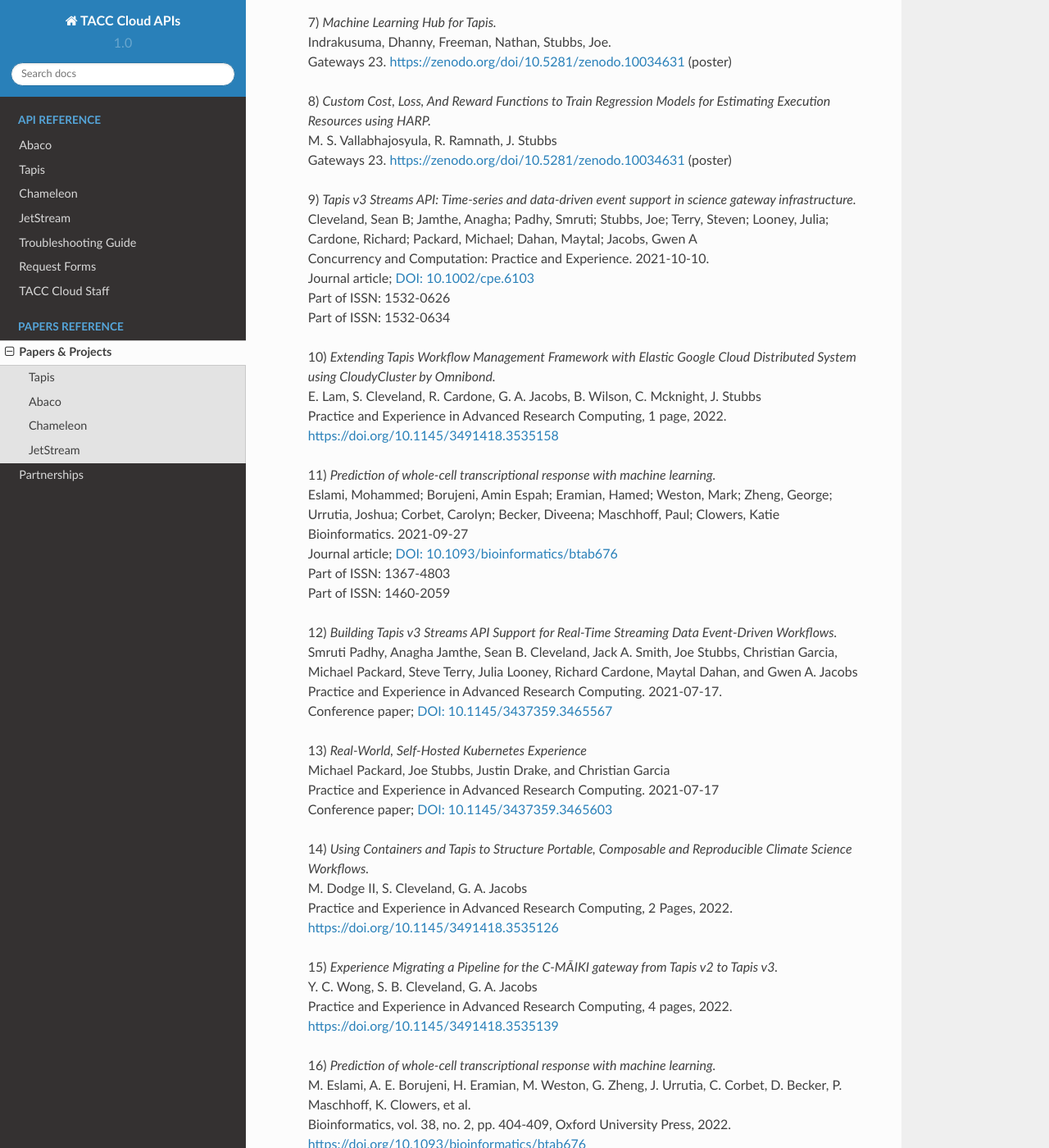
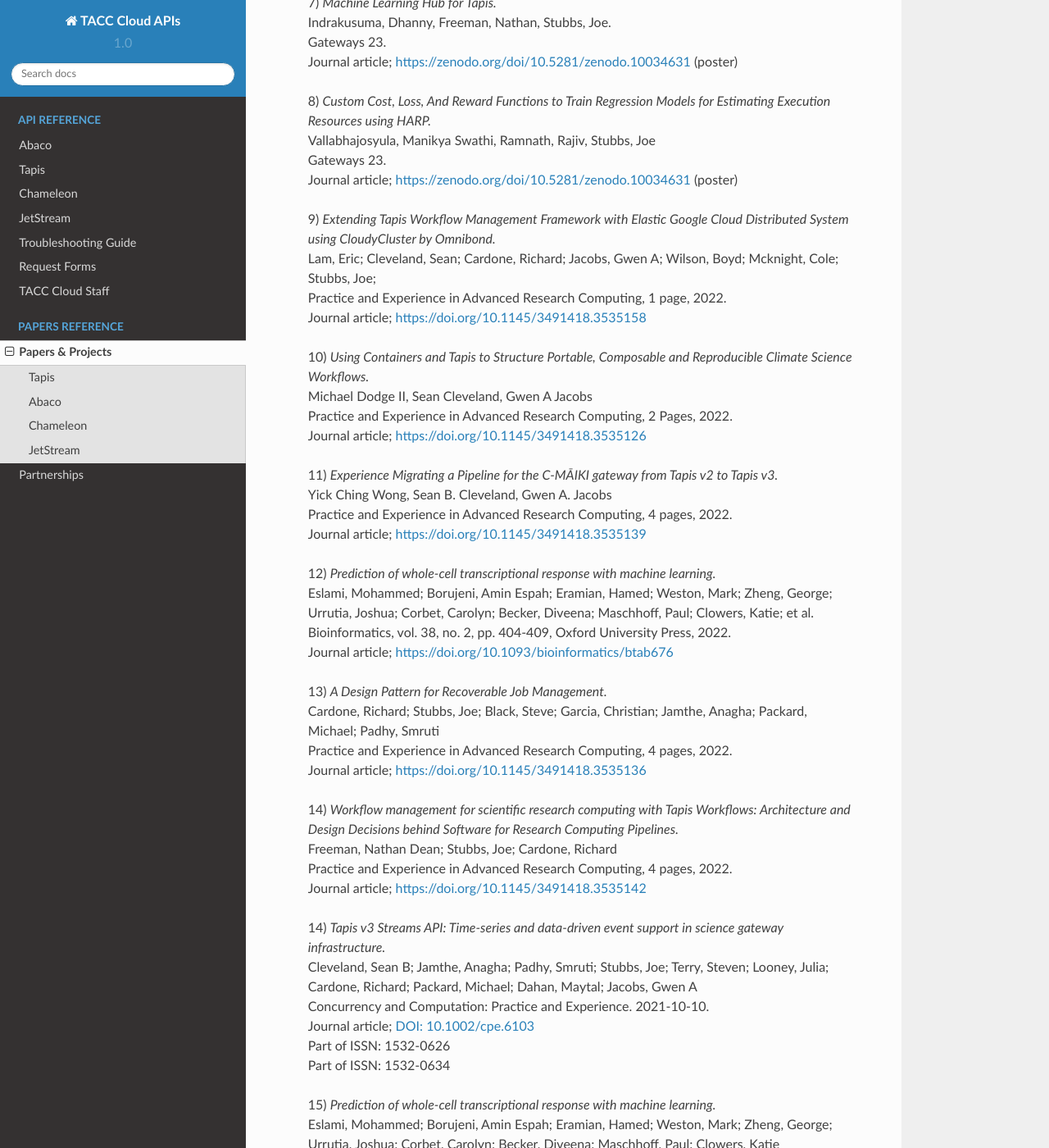
Before and after one commit to TACC-Cloud/tacc-cloud-docs, a Sphinx documentation site: the page built from docs/resources/papers.rst, in a window 1280 px wide and 1400 px high, scrolled down 1222 px. Shown: the whole window at 82% size. Built offline with Sphinx 7.4.7 and the Read the Docs theme 2.0.0, drawn with Linux system fonts in a browser that asks for light colours; some of the changed text lies outside the part shown.

Commit message:
add abaco papers. add papers with no doi. fix formatting.

```diff
--- a/docs/resources/papers.rst
+++ b/docs/resources/papers.rst
@@ -33,70 +33,82 @@
 
   | 4) *An Interactive Knowledge and Learning Environment in Smart Foodsheds.*
   | Yamei Tu, Xiaoqi Wang, Rui Qiu, Han-Wei Shen, Michelle Miller, Jinmeng Rao, Song Gao, Patrick R Huber, Allan D Hollander, Matthew Lange, Christian R Garcia, Joe Stubbs.
-  | An Interactive Knowledge and Learning Environment in Smart Foodsheds. IEEE Computer Graphics and Applications 2023. IEEE.
+  | IEEE Computer Graphics and Applications 2023. IEEE.
   | Journal article; `DOI: 10.1109/MCG.2023.3263960 <https://doi.org/10.1109/MCG.2023.3263960>`_
 
   | 5) *Detailed Functional Overview of an API and Workflow Engine for Scientific Research Computing.*
   | Freeman, Nathan Dean; Stubbs, Joe; Cardone, Richard; Garcia, Christian.
-  | PEARC’23.
-  | Journal article; DOI: 10.1145/3569951.3593609. ACM
+  | PEARC’23.ACM.
+  | Journal article; `DOI: 10.1145/3569951.3593609 <DOI: 10.1145/3569951.3593609.>`_
 
   | 6) *Tapis Pods Service Exploration and Initial Performance Analysis.*
   | Garcia, Christian; Stubbs, Joe; Cardone, Richard; Freeman, Nathan
-  | Gateways 23. DOI:10.5281/zenodo.10034631
-  | `<https://zenodo.org/doi/10.5281/zenodo.10034631>`_
+  | Gateways 23.
+  | Journal article; `DOI:10.5281/zenodo.10034631 <https://zenodo.org/doi/10.5281/zenodo.10034631>`_
 
   | 7) *Machine Learning Hub for Tapis.*
   | Indrakusuma, Dhanny, Freeman, Nathan, Stubbs, Joe.
-  | Gateways 23. `https://zenodo.org/doi/10.5281/zenodo.10034631 <https://zenodo.org/doi/10.5281/zenodo.10034631>`_ (poster)
+  | Gateways 23.
+  | Journal article; `https://zenodo.org/doi/10.5281/zenodo.10034631 <https://zenodo.org/doi/10.5281/zenodo.10034631>`_ (poster)
 
   | 8) *Custom Cost, Loss, And Reward Functions to Train Regression Models for Estimating Execution Resources using HARP.*
-  | M. S. Vallabhajosyula, R. Ramnath, J. Stubbs
-  | Gateways 23. `https://zenodo.org/doi/10.5281/zenodo.10034631 <https://zenodo.org/doi/10.5281/zenodo.10034631>`_ (poster)
+  | Vallabhajosyula, Manikya Swathi, Ramnath, Rajiv, Stubbs, Joe
+  | Gateways 23.
+  | Journal article; `https://zenodo.org/doi/10.5281/zenodo.10034631 <https://zenodo.org/doi/10.5281/zenodo.10034631>`_ (poster)
 
-  | 9) *Tapis v3 Streams API: Time‐series and data‐driven event support in science gateway infrastructure.*
+  | 9) *Extending Tapis Workflow Management Framework with Elastic Google Cloud Distributed System using CloudyCluster by Omnibond.*
+  | Lam, Eric; Cleveland, Sean; Cardone, Richard; Jacobs, Gwen A; Wilson, Boyd; Mcknight, Cole; Stubbs, Joe;
+  | Practice and Experience in Advanced Research Computing, 1 page, 2022.
+  | Journal article; `https://doi.org/10.1145/3491418.3535158 <https://doi.org/10.1145/3491418.3535158>`_
+
+  | 10) *Using Containers and Tapis to Structure Portable, Composable and Reproducible Climate Science Workflows.*
+  | Michael Dodge II, Sean Cleveland, Gwen A Jacobs
+  | Practice and Experience in Advanced Research Computing, 2 Pages, 2022.
+  | Journal article; `https://doi.org/10.1145/3491418.3535126 <https://doi.org/10.1145/3491418.3535126>`_
+
+  | 11) *Experience Migrating a Pipeline for the C-MĀIKI gateway from Tapis v2 to Tapis v3.*
+  | Yick Ching Wong, Sean B. Cleveland, Gwen A. Jacobs
+  | Practice and Experience in Advanced Research Computing, 4 pages, 2022.
+  | Journal article; `https://doi.org/10.1145/3491418.3535139 <https://doi.org/10.1145/3491418.3535139>`_
+
+  | 12) *Prediction of whole-cell transcriptional response with machine learning.*
+  | Eslami, Mohammed; Borujeni, Amin Espah; Eramian, Hamed; Weston, Mark; Zheng, George; Urrutia, Joshua; Corbet, Carolyn; Becker, Diveena; Maschhoff, Paul; Clowers, Katie; et al.
+  | Bioinformatics, vol. 38, no. 2, pp. 404-409, Oxford University Press, 2022.
+  | Journal article; `https://doi.org/10.1093/bioinformatics/btab676 <https://doi.org/10.1093/bioinformatics/btab676>`_
+
+  | 13) *A Design Pattern for Recoverable Job Management.*
+  | Cardone, Richard; Stubbs, Joe; Black, Steve; Garcia, Christian; Jamthe, Anagha; Packard, Michael; Padhy, Smruti
+  | Practice and Experience in Advanced Research Computing, 4 pages, 2022.
+  | Journal article; `https://doi.org/10.1145/3491418.3535136 <https://doi.org/10.1145/3491418.3535136>`_
+
+  | 14) *Workflow management for scientific research computing with Tapis Workflows: Architecture and Design Decisions behind Software for Research Computing Pipelines.*
+  | Freeman, Nathan Dean; Stubbs, Joe; Cardone, Richard
+  | Practice and Experience in Advanced Research Computing, 4 pages, 2022.
+  | Journal article; `https://doi.org/10.1145/3491418.3535142 <https://doi.org/10.1145/3491418.3535142>`_
+
+  | 14) *Tapis v3 Streams API: Time‐series and data‐driven event support in science gateway infrastructure.*
   | Cleveland, Sean B; Jamthe, Anagha; Padhy, Smruti; Stubbs, Joe; Terry, Steven; Looney, Julia; Cardone, Richard; Packard, Michael; Dahan, Maytal; Jacobs, Gwen A
   | Concurrency and Computation: Practice and Experience. 2021-10-10.
   | Journal article; `DOI: 10.1002/cpe.6103 <https://onlinelibrary.wiley.com/doi/10.1002/cpe.6103>`_
   | Part of ISSN: 1532-0626
   | Part of ISSN: 1532-0634
 
-  | 10) *Extending Tapis Workflow Management Framework with Elastic Google Cloud Distributed System using CloudyCluster by Omnibond.*
-  | E. Lam, S. Cleveland, R. Cardone, G. A. Jacobs, B. Wilson, C. Mcknight, J. Stubbs
-  | Practice and Experience in Advanced Research Computing, 1 page, 2022. `https://doi.org/10.1145/3491418.3535158 <https://doi.org/10.1145/3491418.3535158>`_
-
-  | 11) *Prediction of whole-cell transcriptional response with machine learning.*
+  | 15) *Prediction of whole-cell transcriptional response with machine learning.*
   | Eslami, Mohammed; Borujeni, Amin Espah; Eramian, Hamed; Weston, Mark; Zheng, George; Urrutia, Joshua; Corbet, Carolyn; Becker, Diveena; Maschhoff, Paul; Clowers, Katie
   | Bioinformatics. 2021-09-27
   | Journal article; `DOI: 10.1093/bioinformatics/btab676 <https://academic.oup.com/bioinformatics/article/38/2/404/6375941>`_
   | Part of ISSN: 1367-4803
   | Part of ISSN: 1460-2059
 
-  | 12) *Building Tapis v3 Streams API Support for Real-Time Streaming Data Event-Driven Workflows.*
+  | 16) *Building Tapis v3 Streams API Support for Real-Time Streaming Data Event-Driven Workflows.*
   | Smruti Padhy, Anagha Jamthe, Sean B. Cleveland, Jack A. Smith, Joe Stubbs, Christian Garcia, Michael Packard, Steve Terry, Julia Looney, Richard Cardone, Maytal Dahan, and Gwen A. Jacobs
   | Practice and Experience in Advanced Research Computing. 2021-07-17.
   | Conference paper; `DOI: 10.1145/3437359.3465567 <https://doi.org/10.1145/3437359.3465567>`_
 
-  | 13) *Real-World, Self-Hosted Kubernetes Experience*
+  | 17) *Real-World, Self-Hosted Kubernetes Experience*
   | Michael Packard, Joe Stubbs, Justin Drake, and Christian Garcia
   | Practice and Experience in Advanced Research Computing. 2021-07-17
   | Conference paper; `DOI: 10.1145/3437359.3465603 <https://dl.acm.org/doi/10.1145/3437359.3465603>`_
-
-  | 14) *Using Containers and Tapis to Structure Portable, Composable and Reproducible Climate Science Workflows.*
-  | M. Dodge II, S. Cleveland, G. A. Jacobs
-  | Practice and Experience in Advanced Research Computing, 2 Pages, 2022. `https://doi.org/10.1145/3491418.3535126 <https://doi.org/10.1145/3491418.3535126>`_
-
-  | 15) *Experience Migrating a Pipeline for the C-MĀIKI gateway from Tapis v2 to Tapis v3.*
-  | Y. C. Wong, S. B. Cleveland, G. A. Jacobs
-  | Practice and Experience in Advanced Research Computing, 4 pages, 2022. `https://doi.org/10.1145/3491418.3535139 <https://doi.org/10.1145/3491418.3535139>`_
-
-  | 16) *Prediction of whole-cell transcriptional response with machine learning.*
-  | M. Eslami, A. E. Borujeni, H. Eramian, M. Weston, G. Zheng, J. Urrutia, C. Corbet, D. Becker, P. Maschhoff, K. Clowers, et al.
-  | Bioinformatics, vol. 38, no. 2, pp. 404-409, Oxford University Press, 2022. `https://doi.org/10.1093/bioinformatics/btab676 <https://doi.org/10.1093/bioinformatics/btab676>`_
-
-  | 17) *A Design Pattern for Recoverable Job Management.*
-  | R. Cardone, J. Stubbs, S. Black, C. Garcia, A. Jamthe, M. Packard, S. Padhy
-  | Practice and Experience in Advanced Research Computing, 4 pages, 2022. `https://doi.org/10.1145/3491418.3535136 <https://doi.org/10.1145/3491418.3535136>`_
 
   | 18) *Sustainability in the Tapis Framework.*
   | J Stubbs, R Cardone, S Cleveland, G Jacobs, M Packard, A Jamthe, S Padhy, S Black, S Terry, J Looney, J Meiring, M Dahan
@@ -115,15 +127,27 @@
   | Part of ISSN: 0302-9743
   | Part of ISSN: 1611-3349
 
-  | 21) *Building Science Gateway Infrastructure in the Middle of the Pacific and Beyond.*
+  | 21) *Scientific Data Annotation and Dissemination: Using the ‘Ike Wai Gateway to Manage Research Data.*
+  | Cleveland, Sean B and Geis, Jennifel Jacobs
+  | Practice and Experience in Advanced Research Computing, 2020.
+
+  | 22) *Streamed Data via Cloud-Hosted Real-Time Data Services for the Geosciences as an Ingestion Interface into the Planet Texas Science Gateway and Integrated Modeling Platform.*
+  | Powell J, Stubbs J, Cleveland S, Pierce S and Daniels M
+  | Gateways 2019.
+
+  | 23) *Tapis-CHORDS Integration: Time-Series Data Support in Science Gateway Infrastructure.*
+  | Cleveland S, Jamthe A, Padhy S, Stubbs J, Powell H, Daniels M, Pierce S, and Jacobs G
+  | Gateways 2019.
+
+  | 24) *Building Science Gateway Infrastructure in the Middle of the Pacific and Beyond.*
   | Proceedings of the Practice and Experience on Advanced Research Computing. 2018-07-22
   | Conference paper; `DOI: 10.1145/3219104.3219151 <https://dl.acm.org/doi/10.1145/3219104.3219151>`_
 
-  | 22) *Virtualizing the Stampede2 Supercomputer with Applications to HPC in the Cloud.*
+  | 25) *Virtualizing the Stampede2 Supercomputer with Applications to HPC in the Cloud.*
   | Proceedings of the Practice and Experience on Advanced Research Computing. 2018-07-22
   | Conference paper; `DOI: 10.1145/3219104.3219131 <https://dl.acm.org/doi/10.1145/3219104.3219131>`_
 
-  | 23) *Distributed Systems of Microservices Using Docker and Serfnode.*
+  | 26) *Distributed Systems of Microservices Using Docker and Serfnode.*
   | J. Stubbs, W. Moreira and R. Dooley
   | 7th International Workshop on Science Gateways (IWSG). 2015-06.
   | Conference paper; `DOI: 10.1109/iwsg.2015.16 <https://ieeexplore.ieee.org/document/7217926>`_
@@ -133,33 +157,38 @@
 Reference Paper
   | 1) *Rapid development of scalable, distributed computation with Abaco*.
   | Proceedings of the 10th International Workshop on Science Gateways (2018).
-  | Conference paper; http://ceur-ws.org/Vol-2357/paper3.pdf
+  | Conference paper; `<http://ceur-ws.org/Vol-2357/paper3.pdf>`_
 
 Additional Papers
   | 2) *Designing and Proving Properties of the Abaco Autoscaler Using TLA+*
-  | S. Padhy, J. Stubbs
-  | In the 13th Working Conference on Verified Software: Theories, Tools, and Experiments (VSTTE 21), October 18-19, 2021. Published in Springer Lecture Notes in Computer Science (LNCS) series, vol. 13124, February 22, 2022. Springer, Cham. `https://doi.org/10.1007/978-3-030-95561-8_6 <https://doi.org/10.1007/978-3-030-95561-8_6>`_
+  | S. Smruti Padhy and Joe Stubbs
+  | In the 13th Working Conference on Verified Software: Theories, Tools, and Experiments (VSTTE 21), October 18-19, 2021. Published in Springer Lecture Notes in Computer Science (LNCS) series, vol. 13124, February 22, 2022. Springer, Cham.
+  | Journal article; `https://doi.org/10.1007/978-3-030-95561-8_6 <https://doi.org/10.1007/978-3-030-95561-8_6>`_
 
-  | 2) *Tapis v3 Streams API: Time‐series and data‐driven event support in science gateway infrastructure.*
+  | 3) *Tapis v3 Streams API: Time‐series and data‐driven event support in science gateway infrastructure.*
   | Concurrency and Computation: Practice and Experience. 2021-10-10.
-  | Journal-article; DOI: 10.1002/cpe.6103
+  | Journal-article; `<DOI: 10.1002/cpe.6103>`_
   | Part of ISSN: 1532-0626
   | Part of ISSN: 1532-0634
 
-  | 3) *Prediction of whole-cell transcriptional response with machine learning.*
+  | 4) *Prediction of whole-cell transcriptional response with machine learning.*
   | Bioinformatics. 2021-09-27
-  | Journal article; DOI: 10.1093/bioinformatics/btab676
+  | Journal article; `DOI: 10.1093/bioinformatics/btab676`_
   | Part of ISSN: 1367-4803
   | Part of ISSN: 1460-2059
 
-  | 4) *The Abaco Platform: A Performance and Scalability Study on the Jetstream Cloud.*
+  | 5) *The Abaco Platform: A Performance and Scalability Study on the Jetstream Cloud.*
   | Advances in Parallel & Distributed Processing, and Applications. 2021
-  | Conference paper; DOI: 10.1007/978-3-030-69984-0_77
+  | Conference paper; `<DOI: 10.1007/978-3-030-69984-0_77>_`
   | Part of ISBN: 978-3-030-69984-0
 
-  | 5) *GenApp, containers and Abaco.*
+  | 6) *Enabling Science with Functions-as-a-Service: New Features and Usage of the Abaco Platform.*
+  | J. Stubbs, C. Garcia, J. Looney, A. Jamthe, M. Packard, M. Vaughn
+  | Gateways 20, Oct 3, 2020.
+
+  | 7) *GenApp, containers and Abaco.*
   | Proceedings of the Practice and Experience in Advanced Research Computing on Rise of the Machines (learning). 2019-07-28.
-  | Conference paper; DOI: 10.1145/3332186.3332191
+  | Conference paper; `<DOI: 10.1145/3332186.3332191>`_
 
 
 
```
